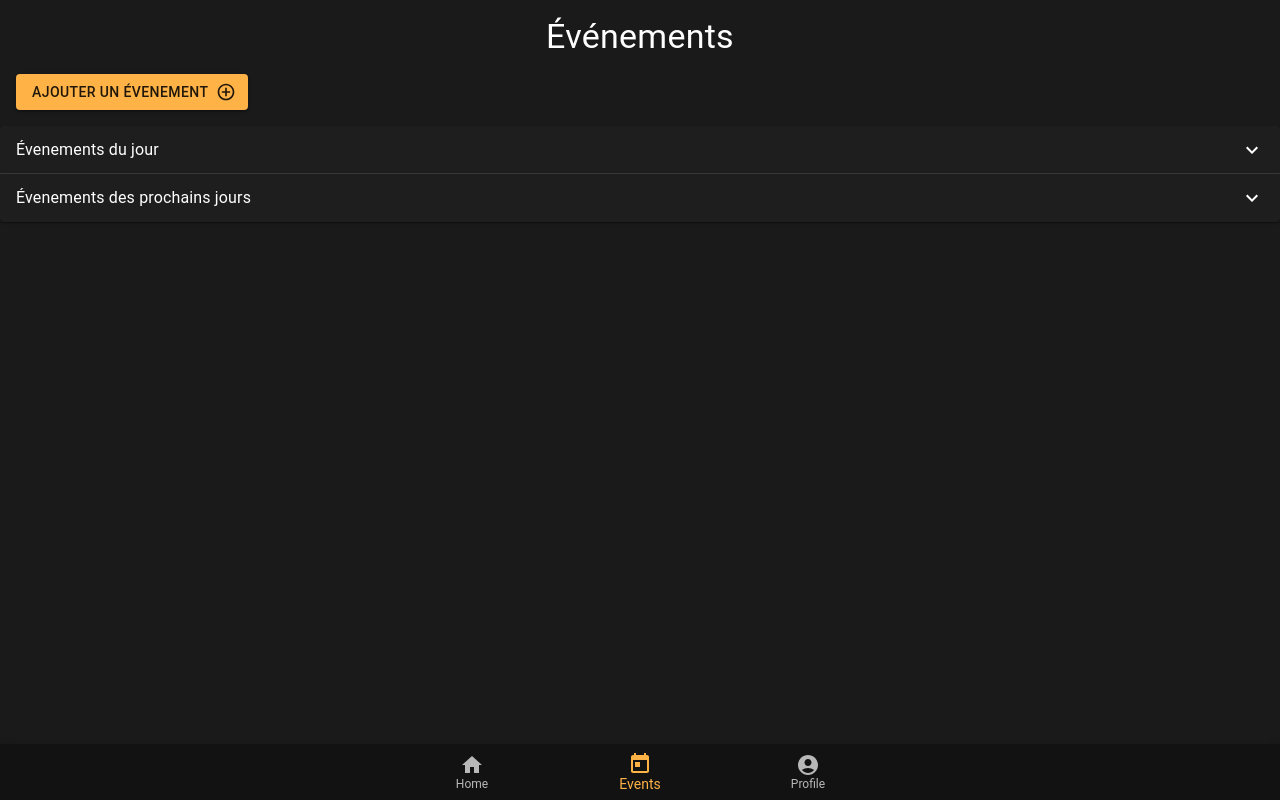
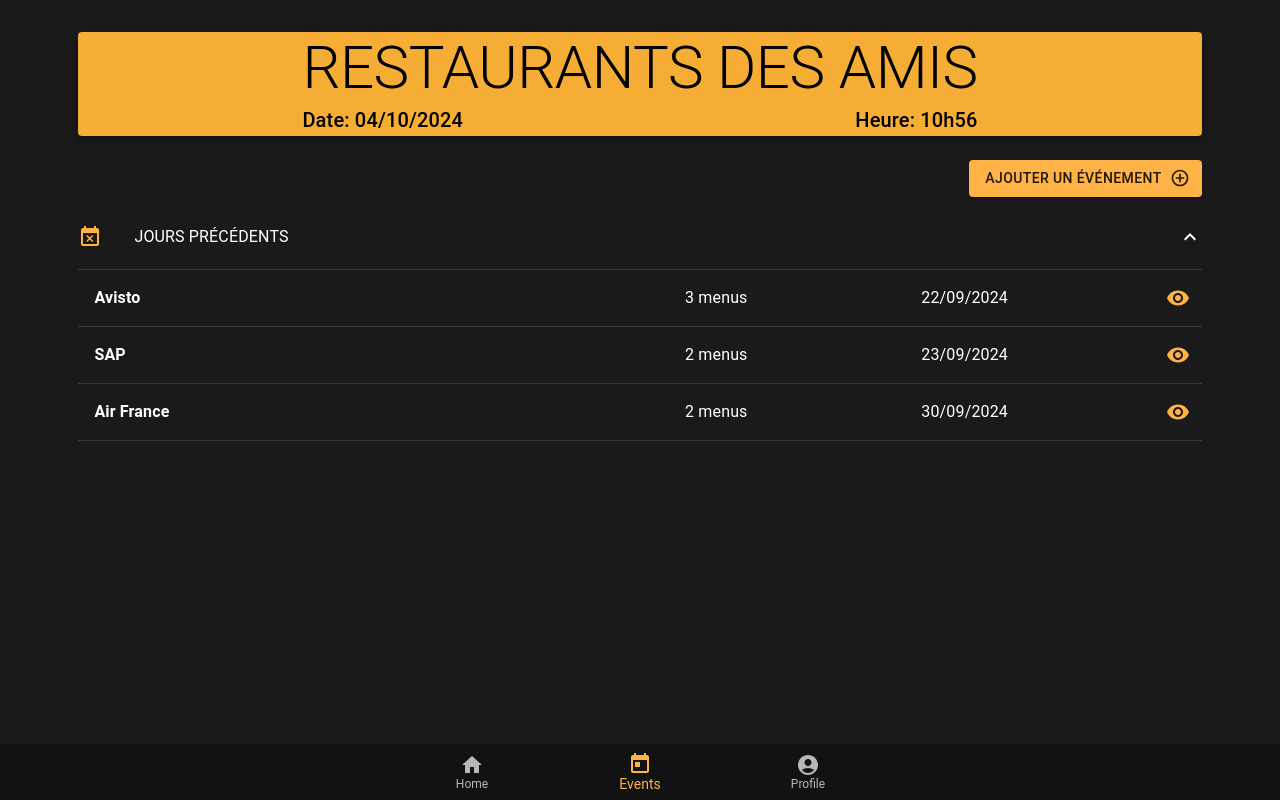
Before and after one commit to ClementREMY2/si5-ci-xmen, a React (Vite) app in the folder frontend/: page /events in a window 1280 px wide. Built offline with nearby package versions, Linux system fonts and the light colour scheme.

Commit message:
Change events page to new versions with new components

```diff
--- a/frontend/src/pages/EventsPage.tsx
+++ b/frontend/src/pages/EventsPage.tsx
@@ -1,41 +1,26 @@
-import AddCircleOutlineIcon from "@mui/icons-material/AddCircleOutline";
-import {Box, Button, Typography} from "@mui/material";
-import EventsList from "../components/EventsList/EventsList";
+import {Stack} from "@mui/material";
+import EventList from "../components/events/EventList.tsx";
+import MainHeader from "../components/MainHeader.tsx";
+import {EventCategoryEnum, Events} from "../interfaces/Event.ts";
+import {eventsMock} from "../mocks/Event.ts";
 
+const extractedEvents: Events = eventsMock.reduce((acc, item) => {
+    if (item.date.toDateString() === new Date().toDateString()) acc[EventCategoryEnum.TODAY].push(item);
+    else if (item.date > new Date()) acc[EventCategoryEnum.FUTURE].push(item);
+    else acc[EventCategoryEnum.PAST].push(item);
+    return acc;
+}, {
+    [EventCategoryEnum.TODAY]: [],
+    [EventCategoryEnum.FUTURE]: [],
+    [EventCategoryEnum.PAST]: []
+} as Events);
 
 export default function EventsPage() {
-    const sampleEvents = [
-        {
-            id: 1,
-            title: "Avisto",
-            details: ["3 menus", "22/09/2024"]
-        },
-        {
-            id: 2,
-            title: "SAP",
-            details: ["2 menus", "24/09/2024"]
-        },
-        {
-            id: 3,
-            title: "Air France",
-            details: ["4 menus", "26/09/2024"]
-        }
-    ];
-
-    const ev = {
-        todayEvents: [sampleEvents[0]],
-        nextDaysEvents: [sampleEvents[1], sampleEvents[2]]
-    };
-
-    return (<>
-        <Box display="flex" justifyContent="center" sx={{margin: 2}}>
-            <Typography variant="h4">Événements</Typography>
-        </Box>
-        <Box display="flex" justifyContent="flex-start" sx={{margin: 2}} gap={2} mt={2}>
-            <Button variant="contained" color="primary" endIcon={<AddCircleOutlineIcon/>}>
-                Ajouter un évenement
-            </Button>
-        </Box>
-        <EventsList todayEvents={ev.todayEvents} nextDaysEvents={ev.nextDaysEvents}/>
-    </>);
+    return (
+        <Stack height={"100%"} alignItems={"center"} paddingX={2} paddingTop={4} paddingBottom={2} spacing={3}
+               overflow={"unset"}>
+            <MainHeader width={"90%"}/>
+            <EventList events={extractedEvents} width={"90%"}/>
+        </Stack>
+    );
 }
```
